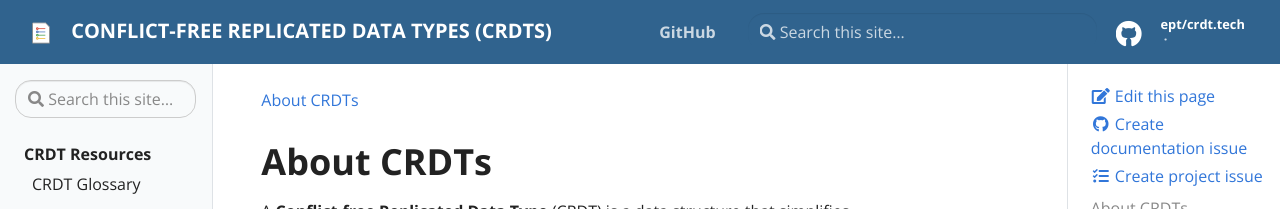
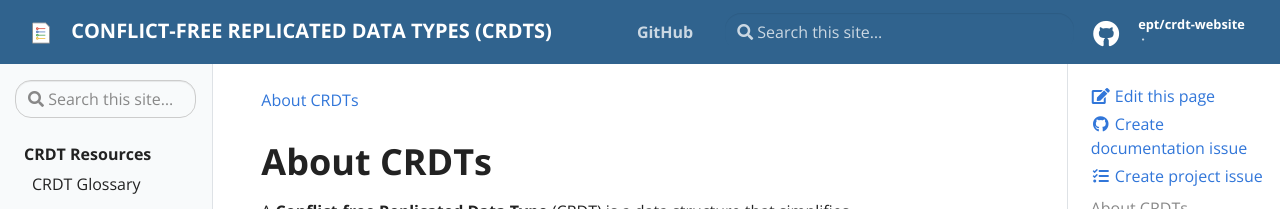
Before and after one commit to ept/crdt-website, a Jekyll site: the page built from pages/index.md, in a window 1280 px wide. Shown: the top 209 px of the page. Built offline with Jekyll 4.4.1, drawn with Linux system fonts in a browser that asks for light colours.

Commit message:
Rename repository to work better with github pages

```diff
--- a/_config.yml
+++ b/_config.yml
@@ -6,11 +6,12 @@ description: >
   Resources and community around CRDT technology -- papers, blog posts,
   code and more.
 
+baseurl: "/crdt-website"
 url: "https://crdt.tech"
 
-repo: "https://github.com/ept/crdt.tech"
+repo: "https://github.com/ept/crdt-website"
 github_user: "ept"
-github_repo: "crdt.tech"
+github_repo: "crdt-website"
 
 # google-analytics: UA-XXXXXXXXXX
 # logo: "assets/img/logo/SRCC-square-red.png"
```
